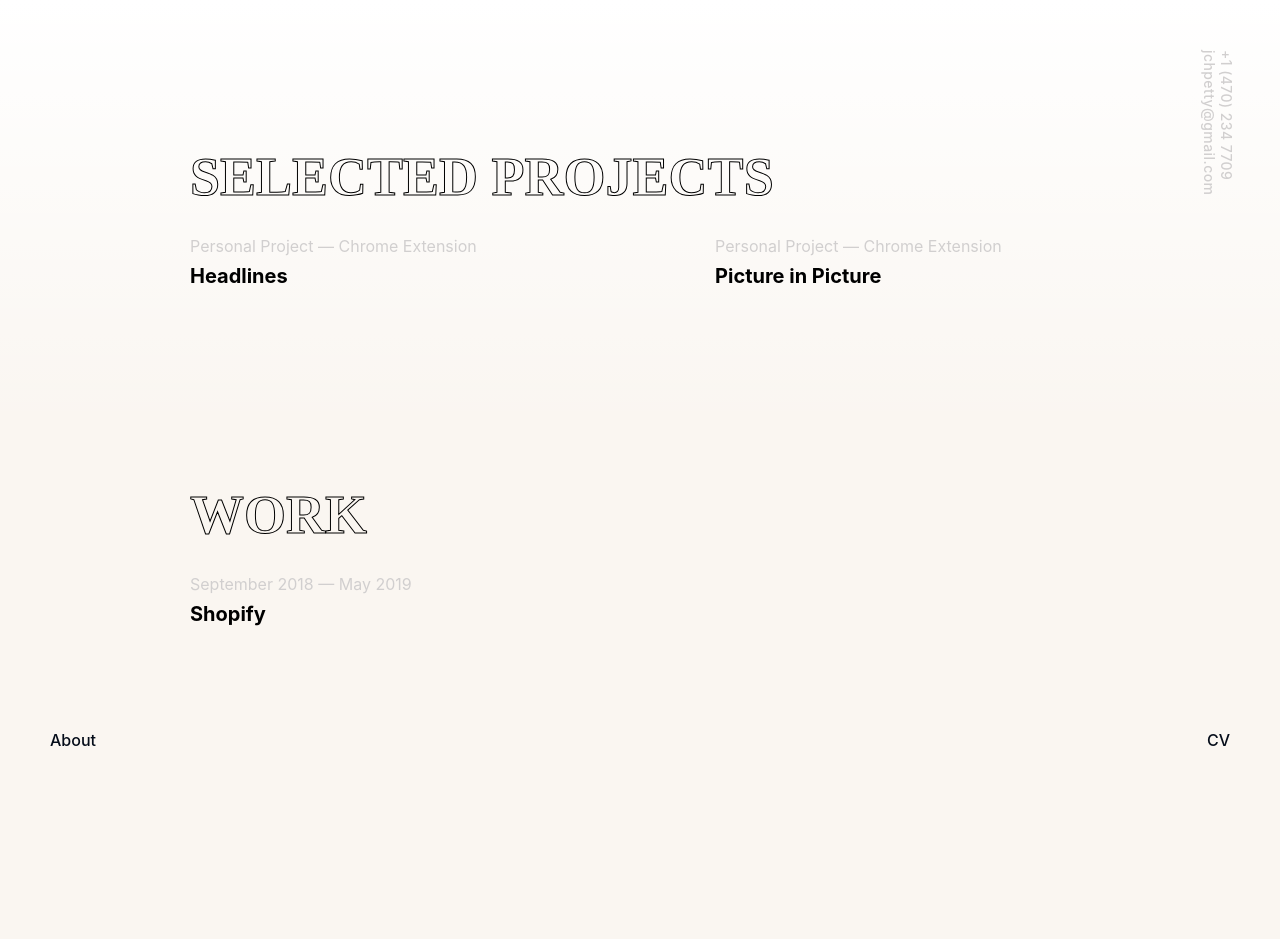
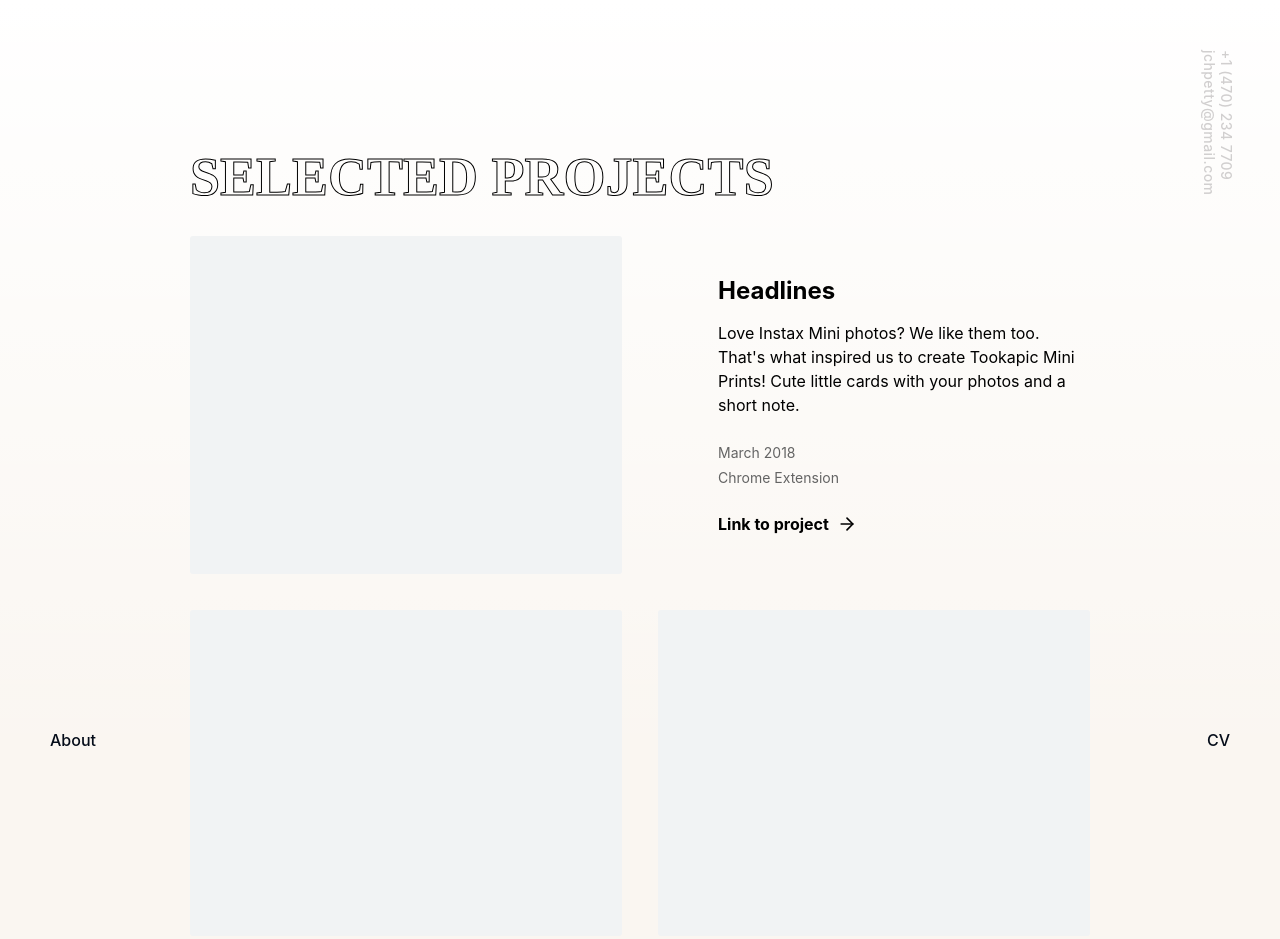
Before and after one commit to juwanpetty/juwanpetty.com, a Gatsby site: page / in a window 1280 px wide. Shown: the top 939 px of the page. Before the commit the page ends 826 px from the top, so only its background shows below. Built offline with nearby package versions, Linux system fonts and the light colour scheme; Gatsby itself is replaced by a stand-in of ours; a web font is replaced by a local one.

Commit message:
Update project layout style

```diff
--- a/gatsby-config.js
+++ b/gatsby-config.js
@@ -16,14 +16,6 @@ module.exports = {
   },
   plugins: [
     "gatsby-plugin-sass",
-    {
-      resolve: "gatsby-plugin-react-svg",
-      options: {
-        rule: {
-          include: /assets/, // See below to configure properly
-        },
-      },
-    },
     // {
     //   resolve: "gatsby-source-contentful",
     //   options: {
--- a/package.json
+++ b/package.json
@@ -19,7 +19,8 @@
     "gatsby-source-contentful": "^2.0.67",
     "node-sass": "^4.12.0",
     "react": "^16.8.6",
-    "react-dom": "^16.8.6"
+    "react-dom": "^16.8.6",
+    "react-feather": "^1.1.6"
   },
   "devDependencies": {
     "prettier": "^1.17.1"
--- a/src/pages/index.js
+++ b/src/pages/index.js
@@ -1,9 +1,9 @@
 import React from "react"
 import { useStaticQuery, graphql } from "gatsby"
+import { ArrowRight } from "react-feather"
 import { Layout } from "../components"
 
 import styles from "./index.module.scss"
-import SelectedProjects from "../assets/selected-projects.svg"
 
 const Index = () => {
   // const data = useStaticQuery(graphql`
@@ -27,35 +27,33 @@ const Index = () => {
           <h1 className={styles.SectionHeader}>Selected Projects</h1>
           <ul className={styles.Projects}>
             <li className={styles.Project}>
-              <a href="/">
+              <div className={styles.Image} />
+              <div className={styles.Meta}>
+                <h1 className={styles.Title}>Headlines</h1>
                 <p className={styles.Description}>
-                  Personal Project — Chrome Extension
+                  Love Instax Mini photos? We like them too. That's what
+                  inspired us to create Tookapic Mini Prints! Cute little cards
+                  with your photos and a short note.
                 </p>
-                <p className={styles.Title}>Headlines</p>
-              </a>
-            </li>
-            <li className={styles.Project}>
-              <a href="/">
-                <p className={styles.Description}>
-                  Personal Project — Chrome Extension
+                <p className={styles.Detail}>
+                  March 2018
+                  <br />
+                  Chrome Extension
                 </p>
-                <p className={styles.Title}>Picture in Picture</p>
-              </a>
+                <a className={styles.Link} href="">
+                  Link to project
+                  <ArrowRight className={styles.LinkIcon} size={20} />
+                </a>
+              </div>
+              <div className={styles.Image} />
+              <div className={styles.Image} />
             </li>
           </ul>
         </section>
-        {/* <SelectedProjects className={styles.SelectedProjects} />
-      <ul className={styles.Projects}>
-        {data.allContentfulProject.edges.map(edge => (
-          <li data-cursor key={edge.node.title} className={styles.Project}>
-            <a href={edge.node.url}>{edge.node.title}</a>
-          </li>
-        ))}
-      </ul> */}
         <section className={styles.Section}>
           <h1 className={styles.SectionHeader}>Work</h1>
-          <ul className={styles.Projects}>
-            <li className={styles.Project}>
+          <ul className={styles.Jobs}>
+            <li className={styles.Job}>
               <a href="/">
                 <p className={styles.Description}>September 2018 — May 2019</p>
                 <p className={styles.Title}>Shopify</p>
--- a/src/pages/index.module.scss
+++ b/src/pages/index.module.scss
@@ -32,7 +32,7 @@
   }
 }
 
-.Projects {
+.Jobs {
   list-style-type: none;
   padding: 0;
   margin: 0;
@@ -41,7 +41,7 @@
   grid-template-columns: 1fr 1fr;
   grid-gap: 150px;
 
-  .Project a {
+  .Job a {
     text-decoration: none;
 
     .Description {
@@ -60,13 +60,71 @@
   }
 }
 
-.SelectedProjects {
-  width: 95%;
+.Projects {
+  list-style-type: none;
+  padding: 0;
   margin: 0;
-  position: absolute;
-  top: 50%;
-  transform: translateY(-50%);
-  z-index: -1;
-  pointer-events: none;
-  opacity: 0.05;
+
+  display: grid;
+  grid-template-columns: 1fr;
+  grid-gap: 200px;
+
+  .Project {
+    display: grid;
+    grid-template-columns: 1fr 1fr;
+    grid-template-rows: 1fr 1fr;
+    width: 100%;
+    grid-gap: 36px;
+    height: 700px;
+
+    .Image {
+      background: #f1f3f4;
+      border-radius: 3px;
+    }
+  }
 }
+
+.Meta {
+  padding: 40px 60px;
+  padding-right: 0;
+
+  display: flex;
+  flex-direction: column;
+  justify-content: flex-start;
+  align-items: flex-start;
+
+  .Title {
+    margin: 0;
+    font-size: 24px;
+    margin-bottom: 16px;
+  }
+
+  .Description {
+    font-size: 16px;
+    line-height: 1.5;
+    margin: 0;
+    margin-bottom: 24px;
+  }
+
+  .Detail {
+    font-size: 14px;
+    line-height: 1.75;
+    margin: 0;
+    margin-bottom: 24px;
+    color: #646464;
+  }
+
+  .Link {
+    font-size: 16px;
+    font-weight: bold;
+    color: #000000;
+    text-decoration: none;
+
+    display: flex;
+    align-items: center;
+
+    .LinkIcon {
+      margin-left: 8px;
+    }
+  }
+}
```
Also changed, not shown: src/assets/selected-projects.svg (deleted), 1 other file.
